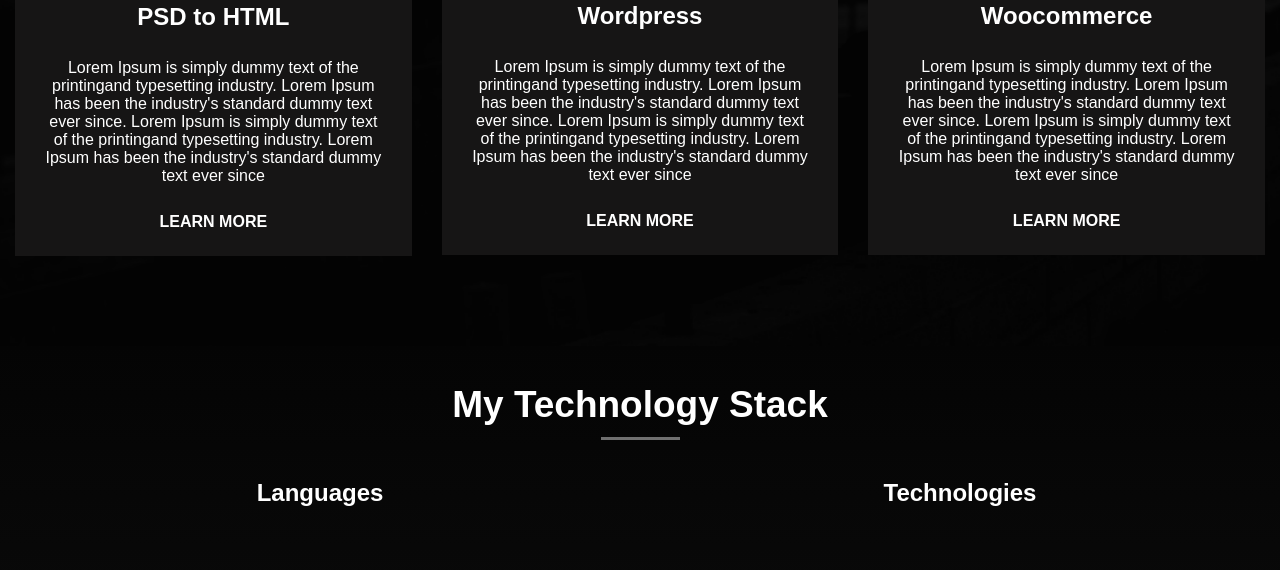
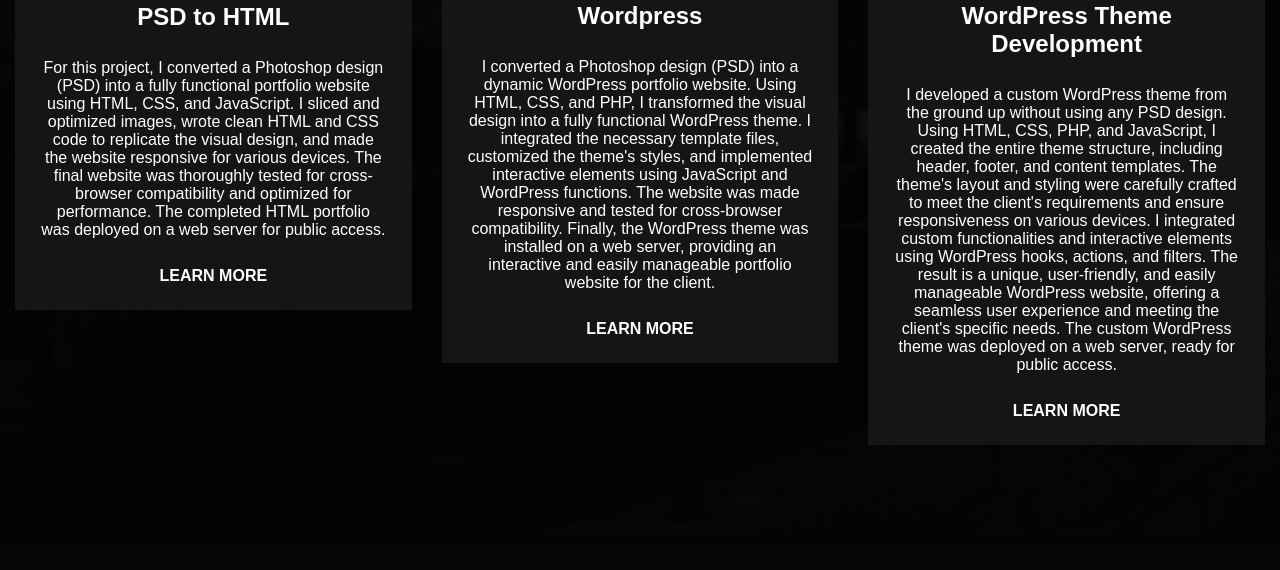
Before and after one commit to MuhammadFaizanQureshi/MuhammadFaizanQureshi.github.io, a plain HTML site: page index.html in a window 1280 px wide. Shown: the part 1972-2542 px from the top of the page. Drawn offline with nearby package versions, Linux system fonts and the light colour scheme.

Commit message:
Update index.html

```diff
--- a/index.html
+++ b/index.html
@@ -173,11 +173,7 @@
                     </div>
                     <div class="card__body">
                       <h3>PSD to HTML</h3>
-                      <p class="text-wrap">Lorem Ipsum is simply dummy text of the printingand typesetting industry.
-                        Lorem Ipsum has been the industry's standard dummy text ever since.
-
-                        Lorem Ipsum is simply dummy text of the printingand typesetting industry. Lorem Ipsum has been
-                        the industry's standard dummy text ever since</p>
+                      <p class="text-wrap">For this project, I converted a Photoshop design (PSD) into a fully functional portfolio website using HTML, CSS, and JavaScript. I sliced and optimized images, wrote clean HTML and CSS code to replicate the visual design, and made the website responsive for various devices. The final website was thoroughly tested for cross-browser compatibility and optimized for performance. The completed HTML portfolio was deployed on a web server for public access.</p>
                     </div>
                     <div class="card__footer">
                       <span>LEARN MORE</span>
@@ -194,11 +190,7 @@
                     </div>
                     <div class="card__body">
                       <h3>Wordpress</h3>
-                      <p class="text-wrap">Lorem Ipsum is simply dummy text of the printingand typesetting industry.
-                        Lorem Ipsum has been the industry's standard dummy text ever since.
-
-                        Lorem Ipsum is simply dummy text of the printingand typesetting industry. Lorem Ipsum has been
-                        the industry's standard dummy text ever since</p>
+                      <p class="text-wrap"> I converted a Photoshop design (PSD) into a dynamic WordPress portfolio website. Using HTML, CSS, and PHP, I transformed the visual design into a fully functional WordPress theme. I integrated the necessary template files, customized the theme's styles, and implemented interactive elements using JavaScript and WordPress functions. The website was made responsive and tested for cross-browser compatibility. Finally, the WordPress theme was installed on a web server, providing an interactive and easily manageable portfolio website for the client.</p>
                     </div>
                     <div class="card__footer">
                       <span>LEARN MORE</span>
@@ -214,12 +206,8 @@
                       <img src="./assets/img/woocommerce.png" alt="">
                     </div>
                     <div class="card__body">
-                      <h3>Woocommerce</h3>
-                      <p class="text-wrap">Lorem Ipsum is simply dummy text of the printingand typesetting industry.
-                        Lorem Ipsum has been the industry's standard dummy text ever since.
-
-                        Lorem Ipsum is simply dummy text of the printingand typesetting industry. Lorem Ipsum has been
-                        the industry's standard dummy text ever since</p>
+                      <h3>WordPress Theme Development</h3>
+                      <p class="text-wrap"> I developed a custom WordPress theme from the ground up without using any PSD design. Using HTML, CSS, PHP, and JavaScript, I created the entire theme structure, including header, footer, and content templates. The theme's layout and styling were carefully crafted to meet the client's requirements and ensure responsiveness on various devices. I integrated custom functionalities and interactive elements using WordPress hooks, actions, and filters. The result is a unique, user-friendly, and easily manageable WordPress website, offering a seamless user experience and meeting the client's specific needs. The custom WordPress theme was deployed on a web server, ready for public access.</p>
                     </div>
                     <div class="card__footer">
                       <span>LEARN MORE</span>
```
